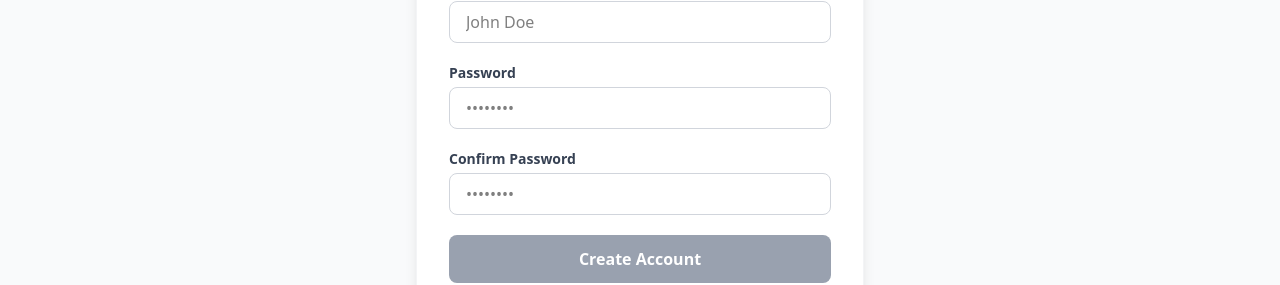
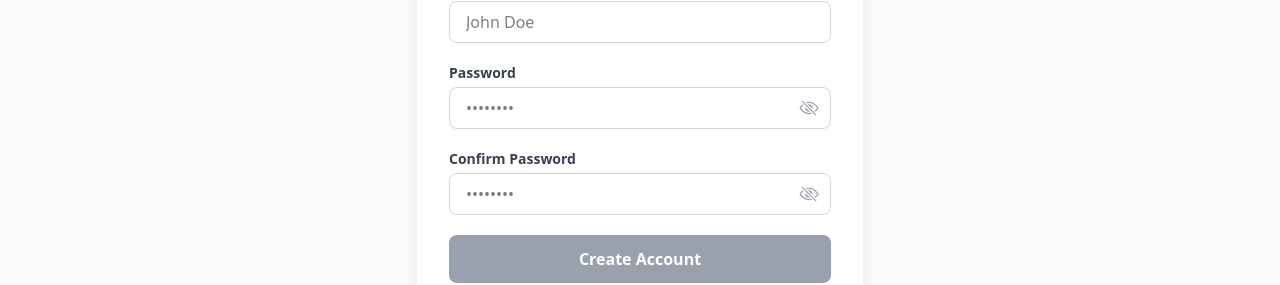
Before and after one commit to Captain-Kanak/project-management-system-app, a React (Vite) app: page /register in a window 1280 px wide. Shown: the part 426-711 px from the top of the page. Built offline with nearby package versions, Linux system fonts and the light colour scheme; no server answers.

Commit message:
successfully user can register

```diff
--- a/package.json
+++ b/package.json
@@ -15,6 +15,8 @@
     "axios": "^1.13.2",
     "react": "^19.2.0",
     "react-dom": "^19.2.0",
+    "react-hot-toast": "^2.6.0",
+    "react-icons": "^5.5.0",
     "react-router": "^7.12.0",
     "tailwindcss": "^4.1.18"
   },
--- a/src/App.tsx
+++ b/src/App.tsx
@@ -1,12 +1,14 @@
 import { Outlet } from "react-router";
 import "./App.css";
 import Navbar from "./components/Navbar";
+import { Toaster } from "react-hot-toast";
 
 function App() {
   return (
     <>
       <Navbar />
       <Outlet />
+      <Toaster />
     </>
   );
 }
--- a/src/dashboard/Dashboard.tsx
+++ b/src/dashboard/Dashboard.tsx
@@ -81,12 +81,14 @@ const Dashboard: React.FC = () => {
           icon="📁"
           color="bg-blue-500"
         />
-        <StatCard
-          title="Active Users"
-          value={users.length}
-          icon="👤"
-          color="bg-gray-400"
-        />
+        {isAdmin && (
+          <StatCard
+            title="Total Users"
+            value={users.length}
+            icon="👤"
+            color="bg-purple-500"
+          />
+        )}
       </div>
 
       <div className="grid grid-cols-1 lg:grid-cols-3 gap-8">
--- a/src/layouts/DashboardLayout.tsx
+++ b/src/layouts/DashboardLayout.tsx
@@ -1,6 +1,7 @@
 import React, { useState } from "react";
 import { Link, Outlet } from "react-router";
 import DashboardHeader from "../dashboard/DashboardHeader";
+import { Toaster } from "react-hot-toast";
 
 const DashboardLayout: React.FC = () => {
   const [isSidebarOpen, setIsSidebarOpen] = useState(true);
@@ -61,6 +62,7 @@ const DashboardLayout: React.FC = () => {
         <main className="flex-1 overflow-x-hidden overflow-y-auto p-6 bg-gray-50">
           <div className="container mx-auto">
             <Outlet />
+            <Toaster />
           </div>
         </main>
       </div>
--- a/src/pages/LoginPage.tsx
+++ b/src/pages/LoginPage.tsx
@@ -3,6 +3,9 @@ import useAxiosPublic from "../hooks/useAxiosPublic";
 import { setToken, setUserLocal } from "../helpers/localStorage";
 import { useNavigate } from "react-router";
 import { useAuth } from "../auth/AuthContext";
+import { IoEyeOutline } from "react-icons/io5";
+import { IoEyeOffOutline } from "react-icons/io5";
+import toast from "react-hot-toast";
 
 interface LoginFormData {
   email: string;
@@ -14,6 +17,7 @@ const LoginPage: React.FC = () => {
     email: "",
     password: "",
   });
+  const [showPassword, setShowPassword] = useState(false);
   const [error, setError] = useState<string | null>(null);
   const navigate = useNavigate();
   const { setUser } = useAuth();
@@ -28,21 +32,29 @@ const LoginPage: React.FC = () => {
     setError(null);
 
     const { email, password } = formData;
-
     if (!email || !password) {
       setError("Please fill in all fields.");
       return;
     }
 
-    const res = await useAxiosPublic().post("/auth/login", { email, password });
-
+    try {
+      const res = await useAxiosPublic().post("/auth/login", {
+        email,
+        password,
+      });
       const data = res.data.data;
 
       if (res.data.success) {
+        toast.success("Login successful!");
         setToken(data.token);
         setUser(data.user);
         setUserLocal(data.user);
         navigate("/", { replace: true });
+      }
+    } catch (err: any) {
+      setError(
+        err.response?.data?.message || "Login failed. Please try again.",
+      );
     }
   };
 
@@ -67,6 +79,7 @@ const LoginPage: React.FC = () => {
             <input
               type="email"
               name="email"
+              required
               value={formData.email}
               onChange={handleChange}
               className="w-full px-4 py-2 border border-gray-300 rounded-md focus:ring-2 focus:ring-blue-500 focus:border-transparent outline-none transition"
@@ -78,14 +91,29 @@ const LoginPage: React.FC = () => {
             <label className="block text-sm font-medium text-gray-700 mb-1">
               Password
             </label>
+            <div className="relative">
               <input
-              type="password"
+                type={showPassword ? "text" : "password"}
                 name="password"
+                required
                 value={formData.password}
                 onChange={handleChange}
-              className="w-full px-4 py-2 border border-gray-300 rounded-md focus:ring-2 focus:ring-blue-500 focus:border-transparent outline-none transition"
+                className="w-full px-4 py-2 border border-gray-300 rounded-md focus:ring-2 focus:ring-blue-500 focus:border-transparent outline-none transition pr-10"
                 placeholder="••••••••"
               />
+              {/* Eye Icon Button */}
+              <button
+                type="button"
+                onClick={() => setShowPassword(!showPassword)}
+                className="absolute inset-y-0 right-0 pr-3 flex items-center text-gray-400 hover:text-blue-600 transition cursor-pointer"
+              >
+                {showPassword ? (
+                  <IoEyeOutline className="h-5 w-5" />
+                ) : (
+                  <IoEyeOffOutline className="h-5 w-5" />
+                )}
+              </button>
+            </div>
           </div>
 
           <button
--- a/src/pages/RegisterPage.tsx
+++ b/src/pages/RegisterPage.tsx
@@ -1,4 +1,9 @@
 import React, { useState, useEffect, ChangeEvent, FormEvent } from "react";
+import { IoEyeOutline } from "react-icons/io5";
+import { IoEyeOffOutline } from "react-icons/io5";
+import useAxiosPublic from "../hooks/useAxiosPublic";
+import { useNavigate } from "react-router";
+import toast from "react-hot-toast";
 
 const RegisterPage: React.FC = () => {
   const [formData, setFormData] = useState({
@@ -8,6 +13,8 @@ const RegisterPage: React.FC = () => {
   });
   const [token, setToken] = useState<string | null>(null);
   const [error, setError] = useState<string | null>(null);
+  const [showPassword, setShowPassword] = useState(false);
+  const navigate = useNavigate();
 
   useEffect(() => {
     const params = new URLSearchParams(window.location.search);
@@ -32,6 +39,11 @@ const RegisterPage: React.FC = () => {
       return;
     }
 
+    if (formData.password.length < 6) {
+      setError("Password must be at least 6 characters long.");
+      return;
+    }
+
     if (formData.password !== formData.confirmPassword) {
       setError("Passwords do not match.");
       return;
@@ -44,7 +56,22 @@ const RegisterPage: React.FC = () => {
     };
 
     console.log("Submitting registration:", payload);
-    // Add your API call here (e.g., fetch('/api/register', { method: 'POST', ... }))
+
+    try {
+      const res = await useAxiosPublic().post(
+        "/auth/register-via-invite",
+        payload,
+      );
+
+      if (res.data.success) {
+        toast.success("Registration successful. Please log in!");
+        navigate("/login", { replace: true });
+      }
+    } catch (err: any) {
+      setError(
+        err.response?.data?.message || "Login failed. Please try again.",
+      );
+    }
   };
 
   return (
@@ -85,36 +112,66 @@ const RegisterPage: React.FC = () => {
             <label className="block text-sm font-semibold text-gray-700 mb-1">
               Password
             </label>
+            {/* Added 'relative' here */}
+            <div className="relative">
               <input
-              type="password"
+                type={showPassword ? "text" : "password"}
                 name="password"
                 required
                 value={formData.password}
                 onChange={handleChange}
                 placeholder="••••••••"
-              className="w-full px-4 py-2 border border-gray-300 rounded-lg focus:ring-2 focus:ring-blue-500 focus:border-transparent outline-none"
+                // Added 'pr-12' to prevent text overlap
+                className="w-full px-4 pr-12 py-2 border border-gray-300 rounded-lg focus:ring-2 focus:ring-blue-500 focus:border-transparent outline-none transition"
               />
+              <button
+                type="button"
+                onClick={() => setShowPassword(!showPassword)}
+                className="absolute inset-y-0 right-0 pr-3 flex items-center text-gray-400 hover:text-blue-600 transition cursor-pointer"
+              >
+                {showPassword ? (
+                  <IoEyeOutline className="h-5 w-5" />
+                ) : (
+                  <IoEyeOffOutline className="h-5 w-5" />
+                )}
+              </button>
+            </div>
           </div>
 
           <div>
             <label className="block text-sm font-semibold text-gray-700 mb-1">
               Confirm Password
             </label>
+            {/* Added 'relative' here */}
+            <div className="relative">
               <input
-              type="password"
+                type={showPassword ? "text" : "password"}
                 name="confirmPassword"
                 required
                 value={formData.confirmPassword}
                 onChange={handleChange}
                 placeholder="••••••••"
-              className="w-full px-4 py-2 border border-gray-300 rounded-lg focus:ring-2 focus:ring-blue-500 focus:border-transparent outline-none"
+                // Added 'pr-12' to prevent text overlap
+                className="w-full px-4 pr-12 py-2 border border-gray-300 rounded-lg focus:ring-2 focus:ring-blue-500 focus:border-transparent outline-none transition"
               />
+              <button
+                type="button"
+                onClick={() => setShowPassword(!showPassword)}
+                className="absolute inset-y-0 right-0 pr-3 flex items-center text-gray-400 hover:text-blue-600 transition cursor-pointer"
+              >
+                {showPassword ? (
+                  <IoEyeOutline className="h-5 w-5" />
+                ) : (
+                  <IoEyeOffOutline className="h-5 w-5" />
+                )}
+              </button>
+            </div>
           </div>
 
           <button
             type="submit"
             disabled={!token}
-            className={`w-full py-3 px-4 rounded-lg font-bold text-white transition duration-200 ${
+            className={`w-full py-3 px-4 rounded-lg font-bold text-white transition duration-200 cursor-pointer ${
               !token
                 ? "bg-gray-400 cursor-not-allowed"
                 : "bg-blue-600 hover:bg-blue-700 shadow-md"
```
Also changed, not shown: 1 other file (tests, documents, lock files or other folders). Lines whose indentation alone changed are shown as unchanged.
